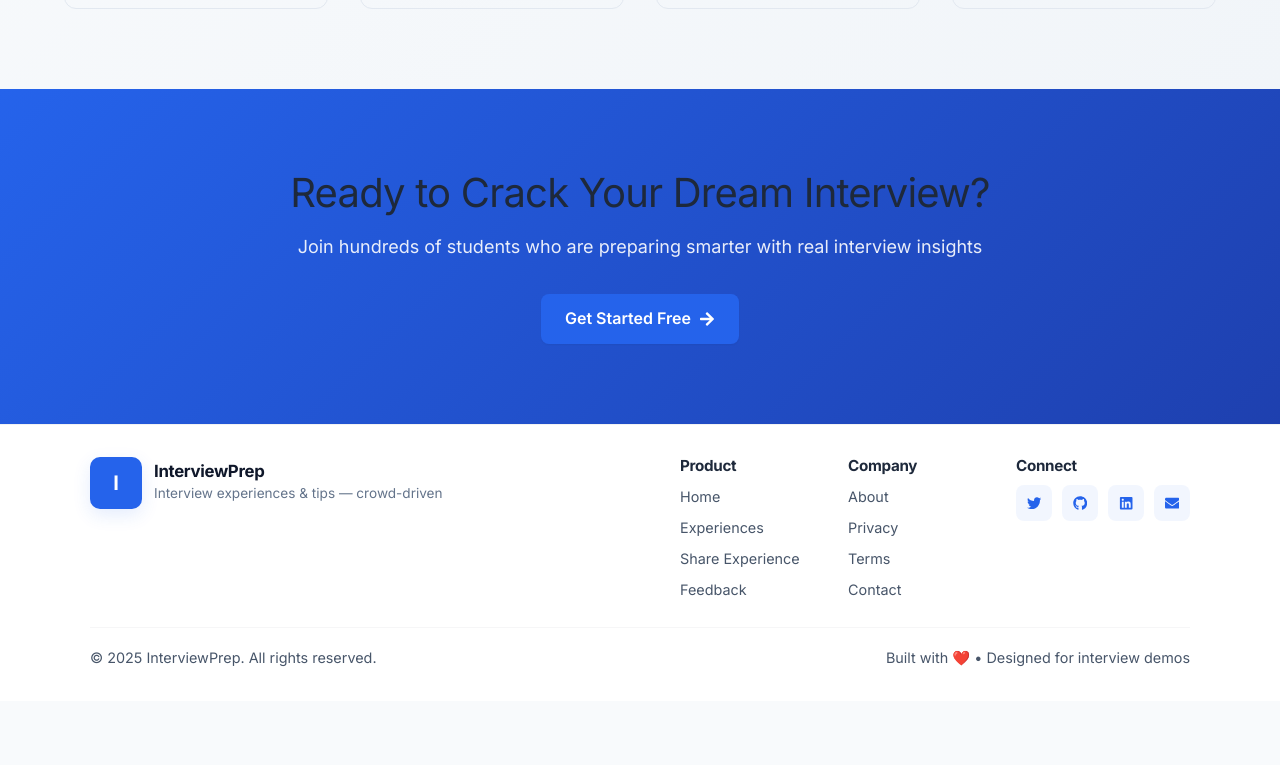
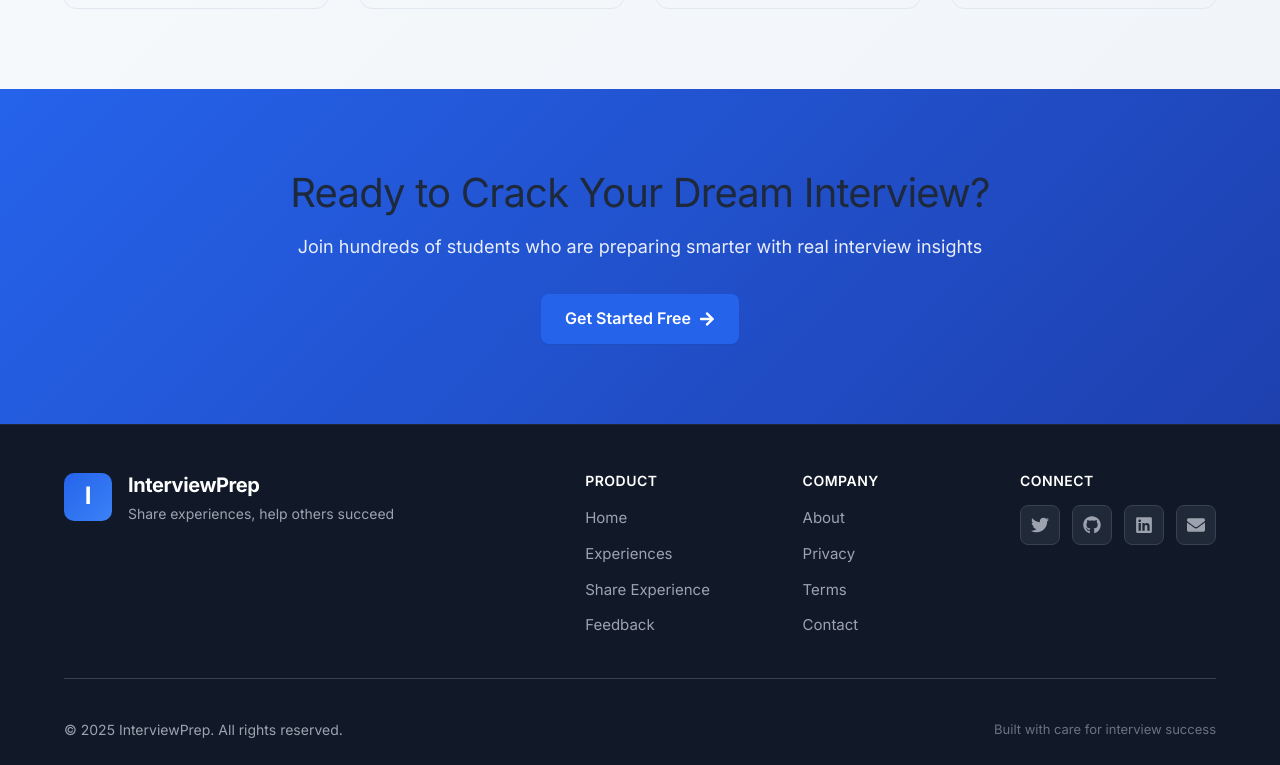
Before and after one commit to PavanKrishnaImmadisetty/interviewprep, a React (Create React App) app in the folder client/blog/: page / in a window 1280 px wide. Shown: the part 1445-2210 px from the top of the page. Before the commit the page ends 2146 px from the top, so only its background shows below. Built offline with nearby package versions, Linux system fonts and the light colour scheme.

Commit message:
new updates commit

```diff
--- a/client/blog/src/Pages/Footer.js
+++ b/client/blog/src/Pages/Footer.js
@@ -11,47 +11,66 @@ import "../Styles/Footer.css";
 const Footer = ({ siteName = "InterviewPrep", year = new Date().getFullYear() }) => {
   return (
     <footer className="site-footer">
-      <div className="footer-inner">
-        <div className="footer-brand">
-          <div className="brand-logo">{siteName.charAt(0)}</div>
-          <div>
-            <h3 className="brand-title">{siteName}</h3>
-            <p className="brand-sub">Interview experiences & tips — crowd-driven</p>
+      <div className="footer-container">
+        <div className="footer-content">
+          {/* Brand Section */}
+          <div className="footer-brand-section">
+            <div className="footer-brand-logo">
+              {siteName.charAt(0)}
+            </div>
+            <div className="footer-brand-info">
+              <h3 className="footer-brand-name">{siteName}</h3>
+              <p className="footer-brand-tagline">Share experiences, help others succeed</p>
             </div>
           </div>
 
-        <nav className="footer-nav">
-          <div className="footer-col">
-            <h4>Product</h4>
-            <Link to="/home">Home</Link>
-            <Link to="/interviews">Experiences</Link>
-            <Link to="/create">Share Experience</Link>
-            <Link to="/feedback">Feedback</Link>
+          {/* Navigation Links */}
+          <div className="footer-links-grid">
+            <div className="footer-links-column">
+              <h4 className="footer-column-title">Product</h4>
+              <ul className="footer-links-list">
+                <li><Link to="/" className="footer-link">Home</Link></li>
+                <li><Link to="/interviews" className="footer-link">Experiences</Link></li>
+                <li><Link to="/create" className="footer-link">Share Experience</Link></li>
+                <li><Link to="/feedback" className="footer-link">Feedback</Link></li>
+              </ul>
             </div>
 
-          <div className="footer-col">
-            <h4>Company</h4>
-            <Link to="/about">About</Link>
-            <Link to="/privacy">Privacy</Link>
-            <Link to="/terms">Terms</Link>
-            <Link to="/contact">Contact</Link>
+            <div className="footer-links-column">
+              <h4 className="footer-column-title">Company</h4>
+              <ul className="footer-links-list">
+                <li><Link to="/about" className="footer-link">About</Link></li>
+                <li><Link to="/privacy" className="footer-link">Privacy</Link></li>
+                <li><Link to="/terms" className="footer-link">Terms</Link></li>
+                <li><Link to="/contact" className="footer-link">Contact</Link></li>
+              </ul>
             </div>
 
-          <div className="footer-col">
-            <h4>Connect</h4>
-            <div className="social-row">
-              <a href="https://twitter.com" target="_blank" rel="noreferrer" aria-label="Twitter"><FaTwitter /></a>
-              <a href="https://github.com" target="_blank" rel="noreferrer" aria-label="GitHub"><FaGithub /></a>
-              <a href="https://linkedin.com" target="_blank" rel="noreferrer" aria-label="LinkedIn"><FaLinkedin /></a>
-              <a href="mailto:hello@example.com" aria-label="Email"><FaEnvelope /></a>
+            <div className="footer-links-column">
+              <h4 className="footer-column-title">Connect</h4>
+              <div className="footer-social-links">
+                <a href="https://twitter.com" target="_blank" rel="noreferrer" aria-label="Twitter" className="footer-social-icon">
+                  <FaTwitter />
+                </a>
+                <a href="https://github.com" target="_blank" rel="noreferrer" aria-label="GitHub" className="footer-social-icon">
+                  <FaGithub />
+                </a>
+                <a href="www.linkedin.com/in/pavankrishnaimmadisetty" target="_blank" rel="noreferrer" aria-label="LinkedIn" className="footer-social-icon">
+                  <FaLinkedin />
+                </a>
+                <a href="mailto:pavankrishna1210@gmail.com" aria-label="Email" className="footer-social-icon">
+                  <FaEnvelope />
+                </a>
               </div>
             </div>
-        </nav>
+          </div>
         </div>
 
-      <div className="footer-bottom">
-        <p>© {year} {siteName}. All rights reserved.</p>
-        <p className="small-note">Built with ❤️ • Designed for interview demos</p>
+        {/* Footer Bottom */}
+        <div className="footer-bottom-section">
+          <p className="footer-copyright">© {year} {siteName}. All rights reserved.</p>
+          <p className="footer-tagline">Built with care for interview success</p>
+        </div>
       </div>
     </footer>
   );
--- a/client/blog/src/Pages/HomePage.js
+++ b/client/blog/src/Pages/HomePage.js
@@ -7,9 +7,9 @@ import { useAuth } from '../context/AuthContext.js';
 const HomePage = () => {
   const { auth } = useAuth();
 
-  const totalExperiences = 120;
-  const uniqueCompanies = 45;
-  const contributors = 60;
+  const totalExperiences = 10;
+  const uniqueCompanies = 5;
+  const contributors = 10;
 
   return (
     <div className="homepage-container">
--- a/client/blog/src/Styles/Footer.css
+++ b/client/blog/src/Styles/Footer.css
@@ -1,145 +1,223 @@
-/* Footer - Simple, modern, Option1 palette (blue) */
-/* Import Inter or use your site's font globally */
-@import url('https://fonts.googleapis.com/css2?family=Inter:wght@400;600&display=swap');
-
-.site-footer {
-  font-family: 'Inter', sans-serif;
-  background: #ffffff;
-  border-top: 1px solid rgba(30,41,59,0.06);
-  color: #0f172a; /* dark text */
-  padding: 32px 20px;
+/* Design Variables */
+:root {
+    --primary-blue: #2563eb;
+    --primary-blue-dark: #1e40af;
+    --primary-blue-light: #3b82f6;
+    --text-dark: #1f2937;
+    --text-gray: #6b7280;
+    --text-light: #9ca3af;
+    --bg-white: #ffffff;
+    --bg-gray: #f9fafb;
+    --bg-dark: #111827;
+    --border-gray: #e5e7eb;
+    --shadow-sm: 0 1px 2px 0 rgba(0, 0, 0, 0.05);
+    --transition: all 0.3s ease;
 }
 
-/* inner layout */
-.footer-inner {
-  max-width: 1100px;
-  margin: 0 auto;
-  display: flex;
-  gap: 32px;
-  align-items: flex-start;
-  justify-content: space-between;
-  flex-wrap: wrap;
+/* Footer Container */
+.site-footer {
+    background-color: var(--bg-dark);
+    color: #d1d5db;
+    margin-top: auto;
+    border-top: 1px solid #1f2937;
 }
 
-/* branding */
-.footer-brand {
-  display: flex;
-  gap: 12px;
-  align-items: center;
-  min-width: 220px;
+.footer-container {
+    max-width: 1200px;
+    margin: 0 auto;
+    padding: 3rem 1.5rem 1.5rem 1.5rem;
 }
 
-.brand-logo {
-  width: 52px;
-  height: 52px;
-  border-radius: 10px;
-  background: #2563eb; /* primary */
-  color: #fff;
-  display: grid;
-  place-items: center;
-  font-weight: 700;
-  font-size: 1.25rem;
-  box-shadow: 0 6px 18px rgba(37,99,235,0.12);
+/* Footer Content */
+.footer-content {
+    display: grid;
+    grid-template-columns: 1.5fr 2fr;
+    gap: 3rem;
+    margin-bottom: 2.5rem;
+    padding-bottom: 2.5rem;
+    border-bottom: 1px solid #374151;
 }
 
-.brand-title {
-  margin: 0;
-  font-size: 1.05rem;
-  color: #0f172a;
+/* Brand Section */
+.footer-brand-section {
+    display: flex;
+    gap: 1rem;
+    align-items: flex-start;
 }
 
-.brand-sub {
-  margin: 2px 0 0;
-  font-size: 0.85rem;
-  color: #64748b;
+.footer-brand-logo {
+    width: 48px;
+    height: 48px;
+    border-radius: 10px;
+    background: linear-gradient(135deg, var(--primary-blue), var(--primary-blue-light));
+    color: white;
+    display: flex;
+    align-items: center;
+    justify-content: center;
+    font-weight: 700;
+    font-size: 1.5rem;
+    flex-shrink: 0;
 }
 
-/* nav columns */
-.footer-nav {
-  display: flex;
-  gap: 28px;
-  flex: 1;
-  justify-content: flex-end;
-  flex-wrap: wrap;
+.footer-brand-info {
+    flex: 1;
 }
 
-.footer-col {
-  min-width: 140px;
+.footer-brand-name {
+    font-size: 1.25rem;
+    font-weight: 700;
+    color: white;
+    margin: 0 0 0.375rem 0;
 }
 
-.footer-col h4 {
-  margin: 0 0 10px;
-  font-size: 0.95rem;
-  color: #1e293b;
+.footer-brand-tagline {
+    font-size: 0.875rem;
+    color: #9ca3af;
+    margin: 0;
+    line-height: 1.5;
 }
 
-.footer-col a {
-  display: block;
-  color: #475569;
-  font-size: 0.9rem;
-  margin-bottom: 8px;
-  text-decoration: none;
-  transition: color 0.15s, transform 0.12s;
+/* Links Grid */
+.footer-links-grid {
+    display: grid;
+    grid-template-columns: repeat(3, 1fr);
+    gap: 2rem;
 }
 
-.footer-col a:hover {
-  color: #2563eb;
-  transform: translateY(-2px);
+.footer-links-column {
+    display: flex;
+    flex-direction: column;
 }
 
-/* social icons */
-.social-row {
-  display: flex;
-  gap: 10px;
-  align-items: center;
+.footer-column-title {
+    font-size: 0.875rem;
+    font-weight: 600;
+    color: white;
+    margin: 0 0 1rem 0;
+    text-transform: uppercase;
+    letter-spacing: 0.5px;
 }
 
-.social-row a {
-  display: inline-grid;
-  place-items: center;
-  width: 36px;
-  height: 36px;
-  border-radius: 8px;
-  background: rgba(37,99,235,0.06);
-  color: #2563eb;
-  text-decoration: none;
-  transition: transform 0.12s, background 0.12s;
+.footer-links-list {
+    list-style: none;
+    padding: 0;
+    margin: 0;
+    display: flex;
+    flex-direction: column;
+    gap: 0.625rem;
 }
 
-.social-row a:hover {
-  transform: translateY(-3px);
-  background: rgba(37,99,235,0.12);
+.footer-link {
+    color: #9ca3af;
+    text-decoration: none;
+    font-size: 0.938rem;
+    transition: var(--transition);
+    display: inline-block;
 }
 
-/* bottom bar */
-.footer-bottom {
-  max-width: 1100px;
-  margin: 18px auto 0;
-  display: flex;
-  justify-content: space-between;
-  align-items: center;
-  gap: 12px;
-  padding-top: 18px;
-  border-top: 1px solid rgba(30,41,59,0.04);
-  flex-wrap: wrap;
+.footer-link:hover {
+    color: var(--primary-blue-light);
+    transform: translateX(2px);
 }
 
-.footer-bottom p {
-  margin: 0;
-  font-size: 0.9rem;
-  color: #475569;
+/* Social Links */
+.footer-social-links {
+    display: flex;
+    gap: 0.75rem;
 }
 
-.small-note {
-  font-size: 0.8rem;
-  color: #94a3b8;
+.footer-social-icon {
+    width: 40px;
+    height: 40px;
+    border-radius: 8px;
+    background-color: #1f2937;
+    color: #9ca3af;
+    display: flex;
+    align-items: center;
+    justify-content: center;
+    text-decoration: none;
+    font-size: 1.125rem;
+    transition: var(--transition);
+    border: 1px solid #374151;
 }
 
-/* Responsive tweaks */
-@media (max-width: 800px) {
-  .footer-inner {
-    padding-bottom: 10px;
-  }
-  .footer-nav { justify-content: flex-start; }
-  .footer-bottom { flex-direction: column; align-items: flex-start; gap: 8px; }
+.footer-social-icon:hover {
+    background-color: var(--primary-blue);
+    color: white;
+    border-color: var(--primary-blue);
+    transform: translateY(-2px);
 }
+
+/* Footer Bottom */
+.footer-bottom-section {
+    display: flex;
+    justify-content: space-between;
+    align-items: center;
+    flex-wrap: wrap;
+    gap: 1rem;
+}
+
+.footer-copyright {
+    font-size: 0.875rem;
+    color: #9ca3af;
+    margin: 0;
+}
+
+.footer-tagline {
+    font-size: 0.813rem;
+    color: #6b7280;
+    margin: 0;
+}
+
+/* Responsive Design */
+@media screen and (max-width: 992px) {
+    .footer-content {
+        grid-template-columns: 1fr;
+        gap: 2.5rem;
+    }
+
+    .footer-links-grid {
+        grid-template-columns: repeat(2, 1fr);
+    }
+}
+
+@media screen and (max-width: 768px) {
+    .footer-container {
+        padding: 2.5rem 1rem 1.5rem 1rem;
+    }
+
+    .footer-content {
+        gap: 2rem;
+        margin-bottom: 2rem;
+        padding-bottom: 2rem;
+    }
+
+    .footer-links-grid {
+        grid-template-columns: 1fr;
+        gap: 1.5rem;
+    }
+
+    .footer-bottom-section {
+        flex-direction: column;
+        text-align: center;
+        gap: 0.5rem;
+    }
+}
+
+@media screen and (max-width: 480px) {
+    .footer-brand-section {
+        flex-direction: column;
+        align-items: center;
+        text-align: center;
+    }
+
+    .footer-brand-logo {
+        width: 56px;
+        height: 56px;
+        font-size: 1.75rem;
+    }
+
+    .footer-social-links {
+        justify-content: center;
+    }
+}
```
Also changed, not shown: client/blog/src/Pages/ProfilePage.js (+12 -3 lines). Lines whose indentation alone changed are shown as unchanged.
